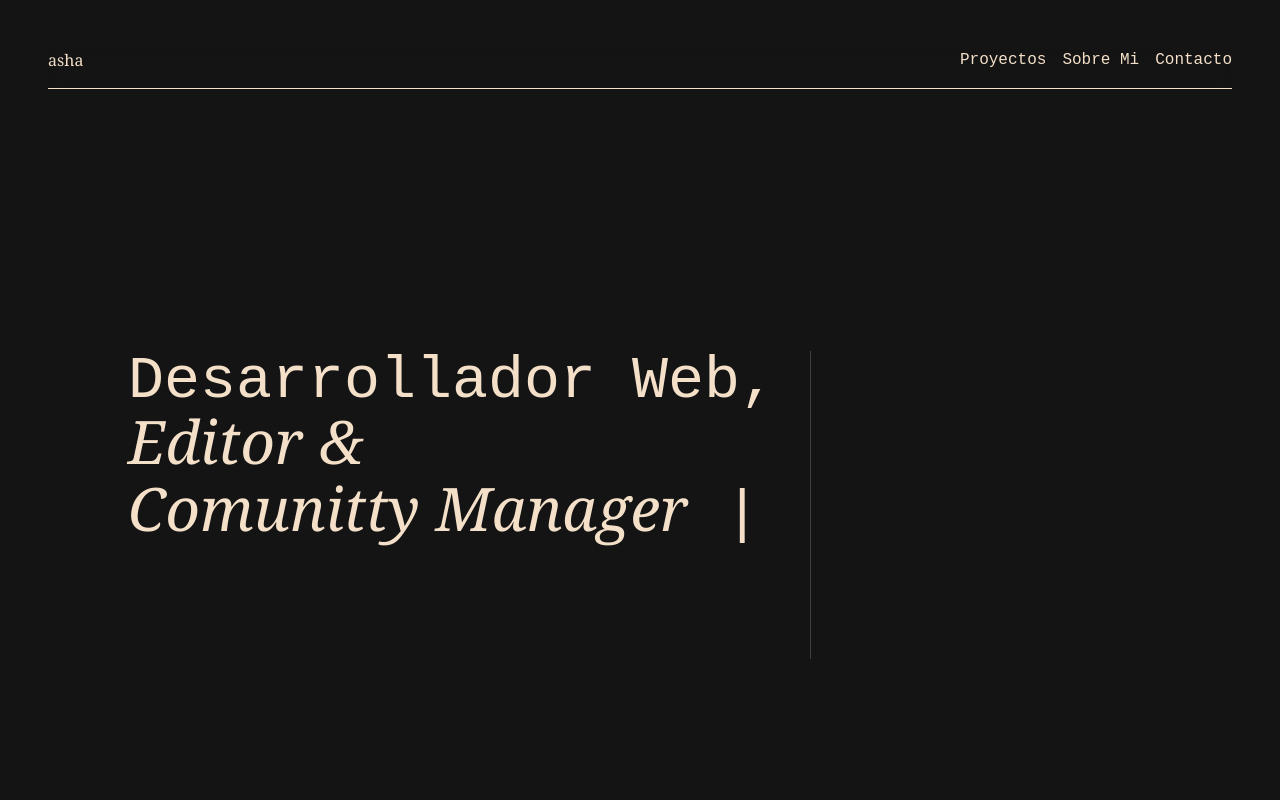
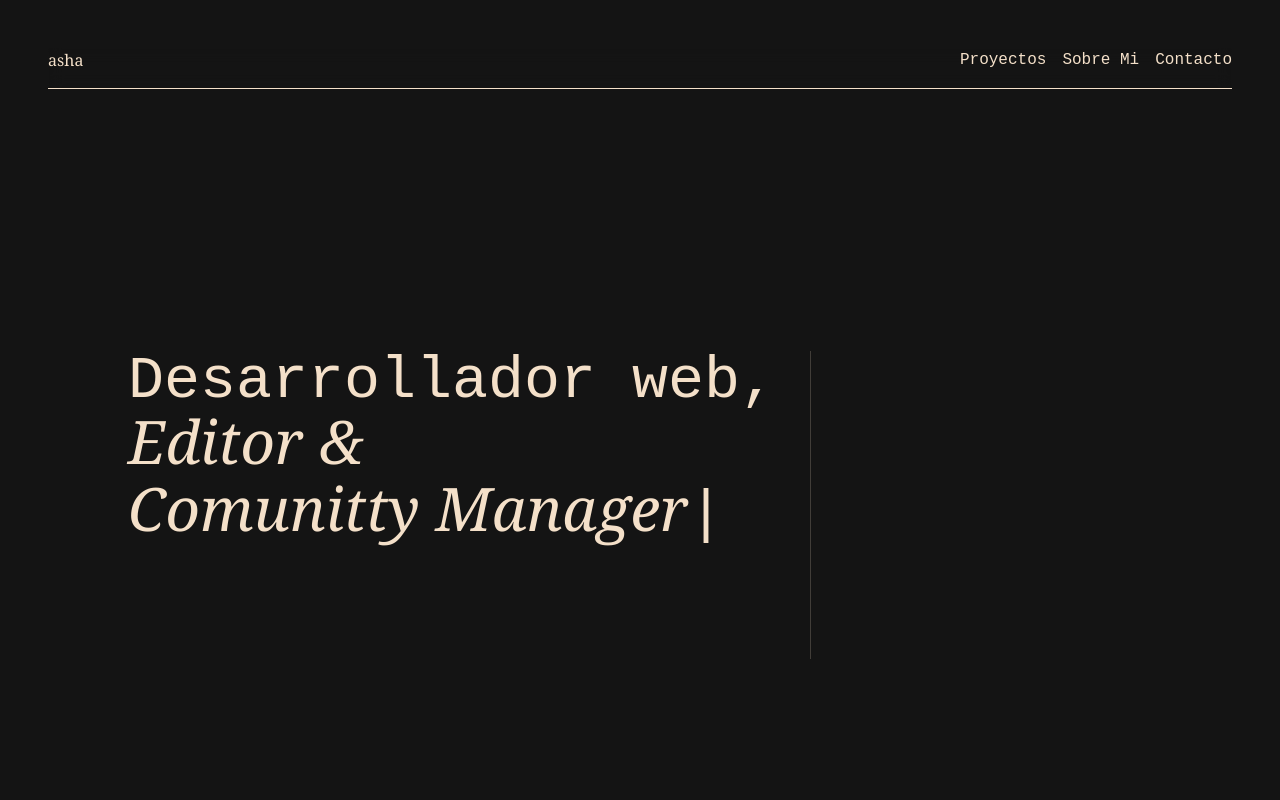
Before and after one commit to epifiano/portfolio-asha, an Astro site: page / in a window 1280 px wide. Shown: the top 800 px of the page. Built offline with nearby package versions, Linux system fonts and the light colour scheme; Astro itself is replaced by a stand-in of ours; what tailwind-animations would draw is missing.

Commit message:
fix: eliminar espacio extra entre texto y cursor, Web→web
- Juntar </span><span cursor> sin whitespace en HTML para 1 solo espacio
- Cambiar 'Web' a 'web' en minúscula en el texto del typing

```diff
--- a/src/components/Hero.astro
+++ b/src/components/Hero.astro
@@ -6,8 +6,7 @@
     <div id="hero-typing" class="text-4xl md:text-6xl">
       <span id="hero-line1"></span>
       <br id="hero-br1" class="hidden">
-      <span id="hero-text" class="font-serif italic"></span>
-      <span id="hero-cursor" class="typing-cursor">|</span>
+      <span id="hero-text" class="font-serif italic"></span><span id="hero-cursor" class="typing-cursor">|</span>
     </div>
     <p id="hero-paragraph" class="mt-4 opacity-0">
       <span class="pr-2 font-serif italic">Hola!</span>
@@ -38,7 +37,7 @@
   const contact = document.getElementById('hero-contact');
 
   const TYPE_SPEED = 65;
-  const line1Text = 'Desarrollador Web,';
+  const line1Text = 'Desarrollador web,';
   const restText = 'Editor &\nComunitty Manager';
 
   let i = 0;
```
